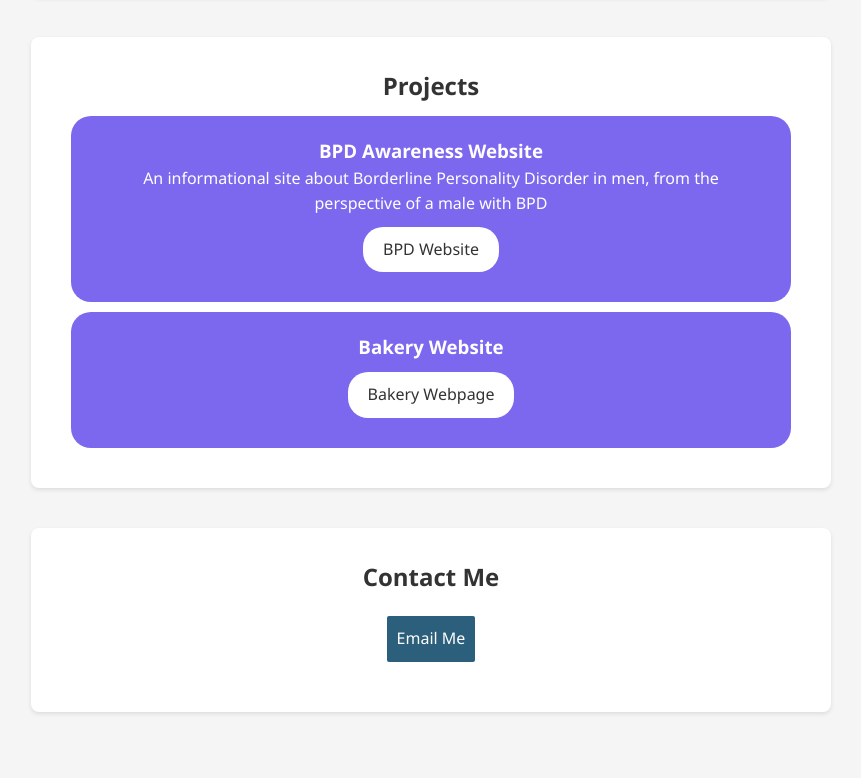
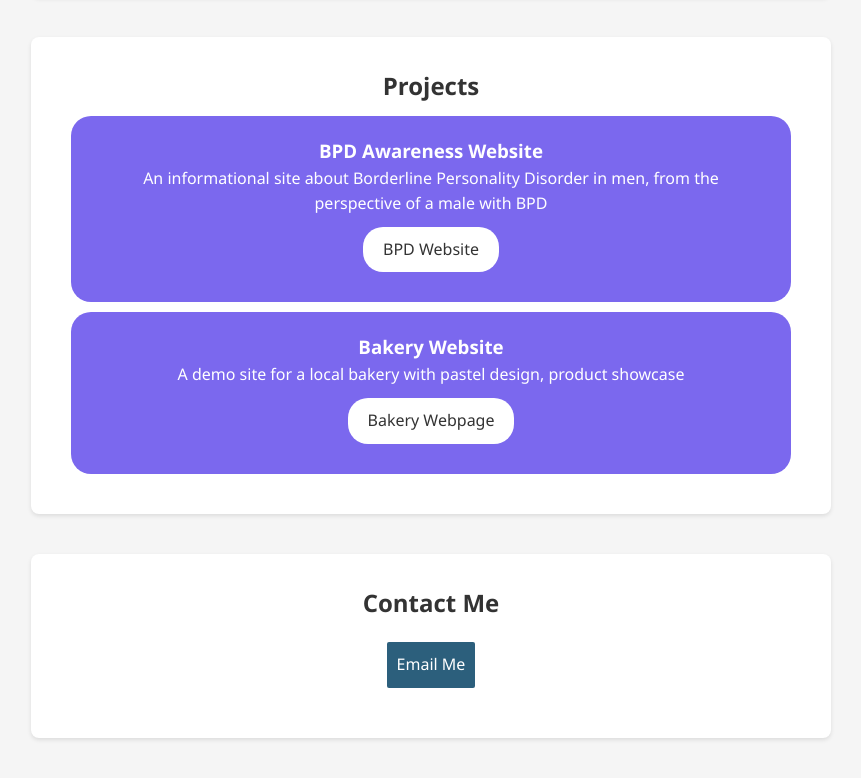
Before and after one commit to twistedenvoy-del/Personal-Portfolio, a plain HTML site: page index.html in a window 1280 px wide. Shown: the part 643-1421 px from the top of the page, without its empty margins (209-1070 px from the left). Before the commit the page ends 1395 px from the top, so only its background shows below. Drawn offline with Linux system fonts and the light colour scheme.

Commit message:
Update index.html

```diff
--- a/index.html
+++ b/index.html
@@ -35,7 +35,7 @@
             </div>
             <div class="project-card">
                 <h3>Bakery Website</h3>
-                <p></p>
+                <p>A demo site for a local bakery with pastel design, product showcase</p>
                 <p><a href="https://twistedenvoy-del.github.io/Bakery-demo/">Bakery Webpage</a></p>
             </div>
         </section>
```
